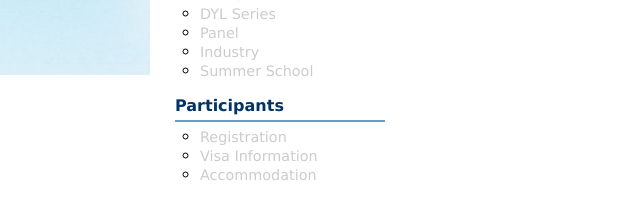
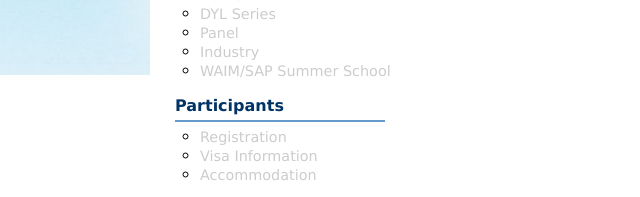
Before and after one commit to xccui/waim2015, a plain HTML site: page index.html in a window 1280 px wide. Shown: the part 725-922 px from the top of the page, 0-640 px from the left. Drawn offline with Linux system fonts and the light colour scheme.

Commit message:
Update summer school chair

```diff
--- a/index.html
+++ b/index.html
@@ -124,7 +124,7 @@
 								<li><a href="#" class="tbb">DYL Series</a></li>
 								<li><a href="#" class="tbb">Panel</a></li>
 								<li><a href="#" class="tbb">Industry</a></li>
-								<li><a href="#" class="tbb">Summer School</a></li>
+								<li><a href="#" class="tbb">WAIM/SAP Summer School</a></li>
 							</ul>
 						</div>
 						<div class="nav_block">
```
Also changed, not shown: organization_committee.html (+1 -0 lines).
